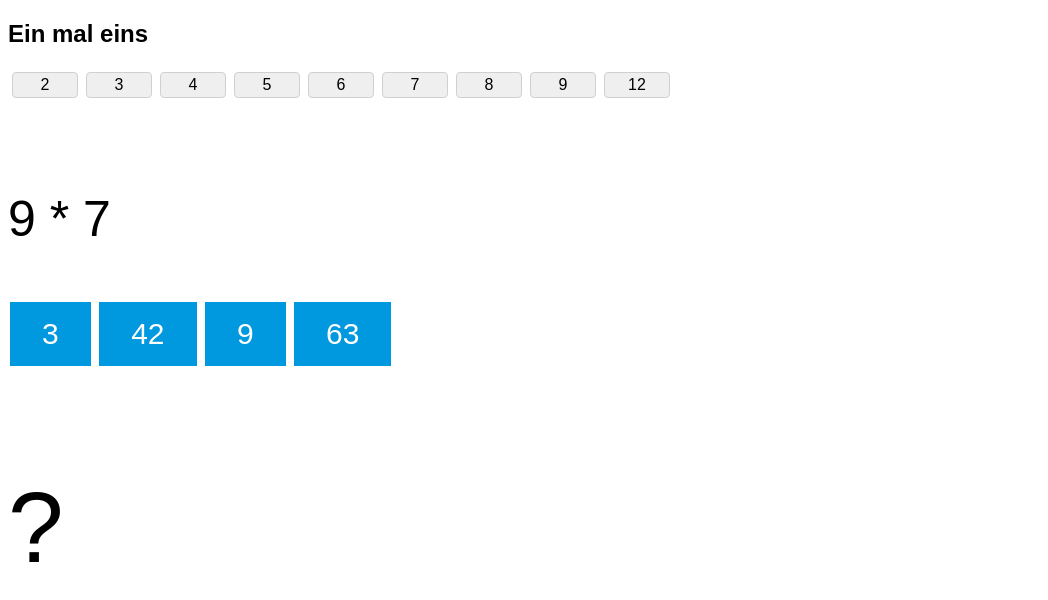
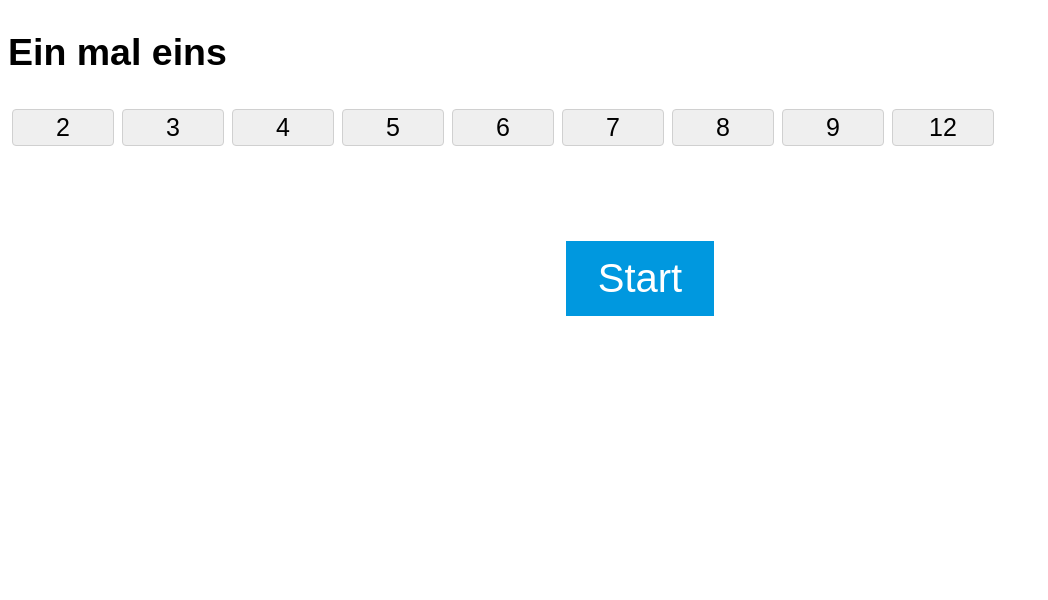
Before and after one commit to joachim99/jsMathTrainer, a plain HTML site: page mathTrainer.html in a window 1280 px wide. Shown: the whole page, without its empty margins (0-1048 px from the left). Drawn offline with Linux system fonts and the light colour scheme.

Commit message:
Prettier web page

```diff
--- a/button.css
+++ b/button.css
@@ -6,7 +6,8 @@
    text-align: center;
    text-decoration: none;
    display: inline-block;
-   font-size: 30px;
+   font-size: 40px;
    margin: 4px 2px;
    cursor: pointer;
+   min-width: 115px;
  }
--- a/checkbox.css
+++ b/checkbox.css
@@ -1,9 +1,7 @@
 div label input {
    margin-right:100px;
 }
-body {
-    font-family:sans-serif;
-}
+
 
 #ck-button {
     margin:4px;
--- a/mathTrainer.html
+++ b/mathTrainer.html
@@ -5,6 +5,19 @@
       <link rel="stylesheet" type="text/css" href="button.css" >
       <link rel="stylesheet" type="text/css" href="checkbox.css" >
    </head>
+   <style>
+      body {
+         font-family:sans-serif;
+         font-size: 25px;
+      }
+
+      .center {
+         margin: auto;
+         max-width: 500px;
+         /* border: 3px solid green; */
+         padding: 10px;
+      }
+   </style>
 <body>
 
 <h2>Ein mal eins</h2>
@@ -26,19 +39,20 @@
 <br>
 <br>
 <br>
-<p style="font-size:50px" for="fname" id="Question">3*7</p>
+<div class="center" style="font-size:50px; text-align: center;"  id="Question"></div>
 
-
+<div id="AnswerButtons" style="display: none;" class="center">
 <button class="button" id="choose0" onclick="choose(0)">?</button>
 <button class="button" id="choose1" onclick="choose(1)">?</button>
 <button class="button" id="choose2" onclick="choose(2)">?</button>
 <button class="button" id="choose3" onclick="choose(3)">?</button>
+</div>
+<button class="button" id="Start" onclick="startGame()" style="margin: auto;">Start</button>
 
-
-<p style="font-size:30px" id="Result"></p>
-<p style="font-size:100px" id="smiley"/>
-<p style="font-size:30px" id="Successive"/>
-<p style="font-size:30px" id="Speed"/>
+<div  id="smiley"style="font-size:90px; height:130px; text-align: center;" class="center"></div>
+<div class="center" style="font-size:30px" id="Result">&nbsp;</div>
+<p class="center" style="font-size:30px" id="Successive"/>
+<p class="center" style="font-size:30px" id="Speed"/>
 
 
 <script>
@@ -168,6 +182,11 @@ nrOfSadEmojis = emojis.length/2 - nrOfHappyEmojis;
 
          document.getElementById('smiley').innerHTML = String.fromCodePoint(randomEmoji(true));
 
+         document.getElementById('choose0').disabled = true;
+         document.getElementById('choose1').disabled = true;
+         document.getElementById('choose2').disabled = true;
+         document.getElementById('choose3').disabled = true;
+
          setTimeout( prepareNextTask, 1000);
       }
       else
@@ -175,7 +194,8 @@ nrOfSadEmojis = emojis.length/2 - nrOfHappyEmojis;
          document.getElementById('Result').innerHTML = 'Leider falsch. Richtig wäre ' + r.toString();
          document.getElementById('smiley').innerHTML = String.fromCodePoint(randomEmoji(false));
          document.getElementById('Speed').innerHTML = "Langsam bei: " + slowestQuestion + " ("+(slowestQuestionMillis/1000).toFixed(1)+" Sekunden)";
-         setTimeout( startGame, 5000);
+         //setTimeout( startGame, 5000);
+         cbChanged();
       }
    }
 
@@ -187,7 +207,7 @@ nrOfSadEmojis = emojis.length/2 - nrOfHappyEmojis;
    function prepareQuestion()
    {
       var checkedValues = new Array;
-      for( var i=0; i<12; ++i )
+      for( var i=0; i<=12; ++i )
       {
          var element = document.getElementById(i.toString());
          if ( element != null && element.checked )
@@ -216,7 +236,7 @@ nrOfSadEmojis = emojis.length/2 - nrOfHappyEmojis;
          previousQuestions.shift();
 
       document.getElementById('Question').innerHTML = question;
-      document.getElementById('Result').innerHTML = '';
+      document.getElementById('Result').innerHTML = '&nbsp;';
    }
 
    function startGame()
@@ -228,11 +248,15 @@ nrOfSadEmojis = emojis.length/2 - nrOfHappyEmojis;
       slowestQuestion="";
       previousQuestions = new Array();
       prepareNextTask();
+      document.getElementById('Start').style.display = "none";
+      document.getElementById('AnswerButtons').style.display = "block";
    }
 
    function cbChanged()
    {
-      startGame();
+      document.getElementById('Start').style.display = "block";
+      document.getElementById('AnswerButtons').style.display = "none";
+      document.getElementById('Question').innerHTML = '';
    }
 
    function prepareNextTask()
@@ -265,6 +289,10 @@ nrOfSadEmojis = emojis.length/2 - nrOfHappyEmojis;
       document.getElementById('choose1').innerHTML = answers[1].toString();
       document.getElementById('choose2').innerHTML = answers[2].toString();
       document.getElementById('choose3').innerHTML = answers[3].toString();
+      document.getElementById('choose0').disabled = false;
+      document.getElementById('choose1').disabled = false;
+      document.getElementById('choose2').disabled = false;
+      document.getElementById('choose3').disabled = false;
    }
 
    cbChanged();
```
